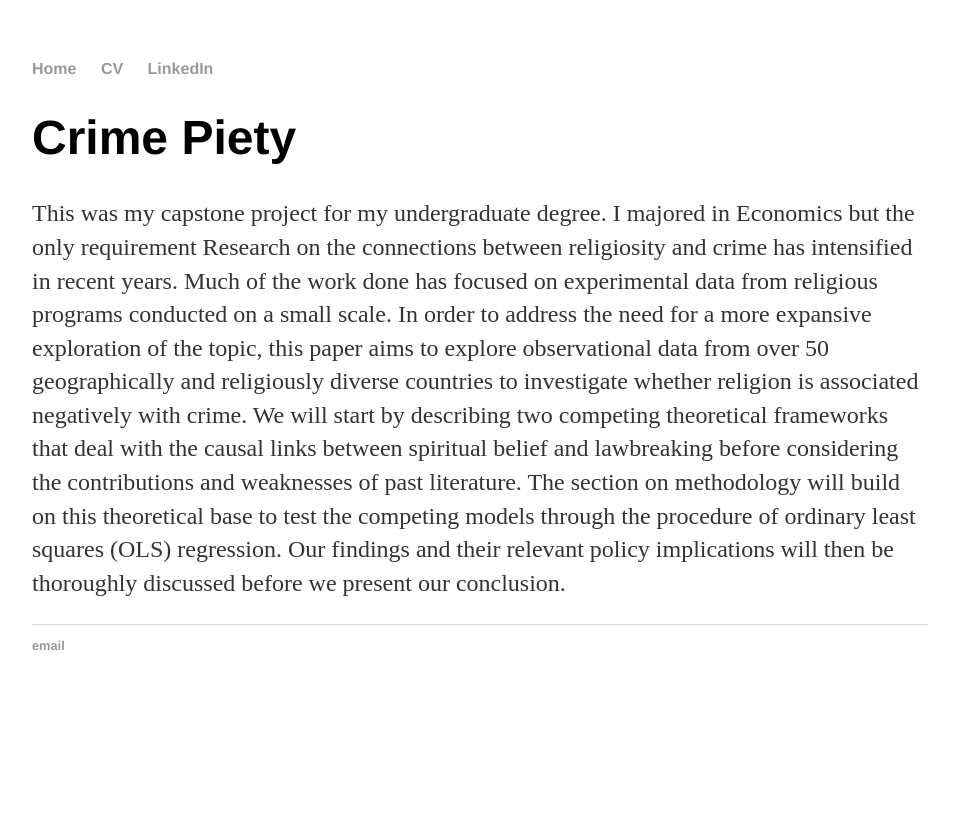
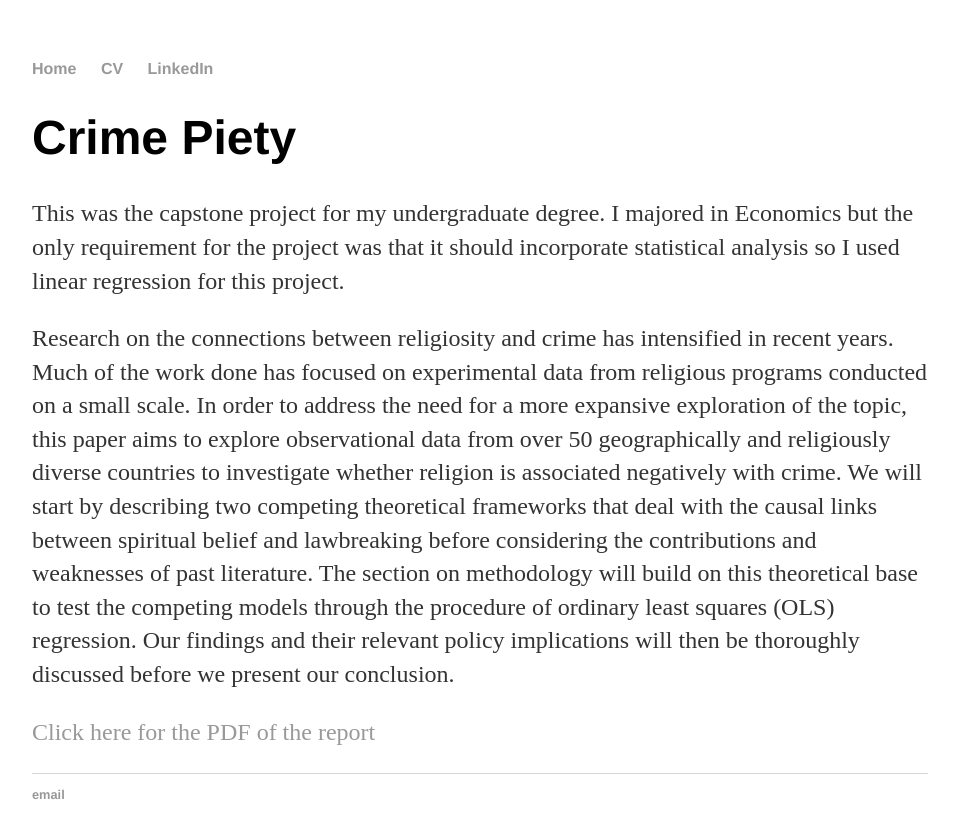
Before and after one commit to h2kh/h2kh.github.io, a Jekyll site: the page built from _posts/2019-06-02-crime-piety.md, in a window 1280 px wide. Shown: the top 838 px of the page, without its empty margins (160-1119 px from the left). Built offline with Jekyll 4.4.1, drawn with Linux system fonts in a browser that asks for light colours; our own code applies the rules of GitHub Pages for plain Markdown files.

Commit message:
Update 2019-06-02-crime-piety.md

```diff
--- a/_posts/2019-06-02-crime-piety.md
+++ b/_posts/2019-06-02-crime-piety.md
@@ -1,2 +1,5 @@
-This was my capstone project for my undergraduate degree. I majored in Economics but the only requirement
+This was the capstone project for my undergraduate degree. I majored in Economics but the only requirement for the project was that it should incorporate statistical analysis so I used linear regression for this project.
+
 Research on the connections between religiosity and crime has intensified in recent years. Much of the work done has focused on experimental data from religious programs conducted on a small scale. In order to address the need for a more expansive exploration of the topic, this paper aims to explore observational data from over 50 geographically and religiously diverse countries to investigate whether religion is associated negatively with crime. We will start by describing two competing theoretical frameworks that deal with the causal links between spiritual belief and lawbreaking before considering the contributions and weaknesses of past literature. The section on methodology will build on this theoretical base to test the competing models through the procedure of ordinary least squares (OLS) regression. Our findings and their relevant policy implications will then be thoroughly discussed before we present our conclusion.
+
+[Click here for the PDF of the report](/assets/crime.PDF)
```
